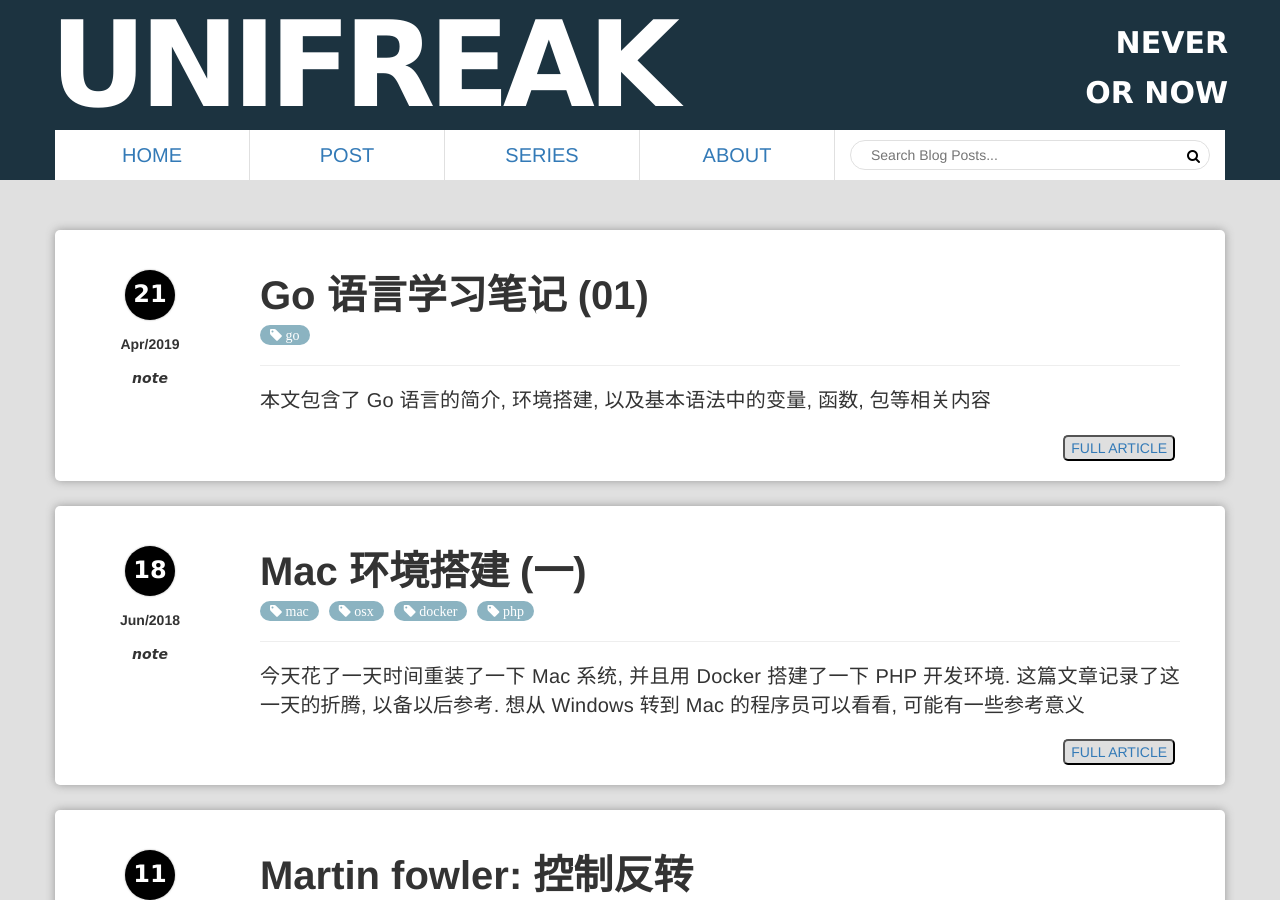
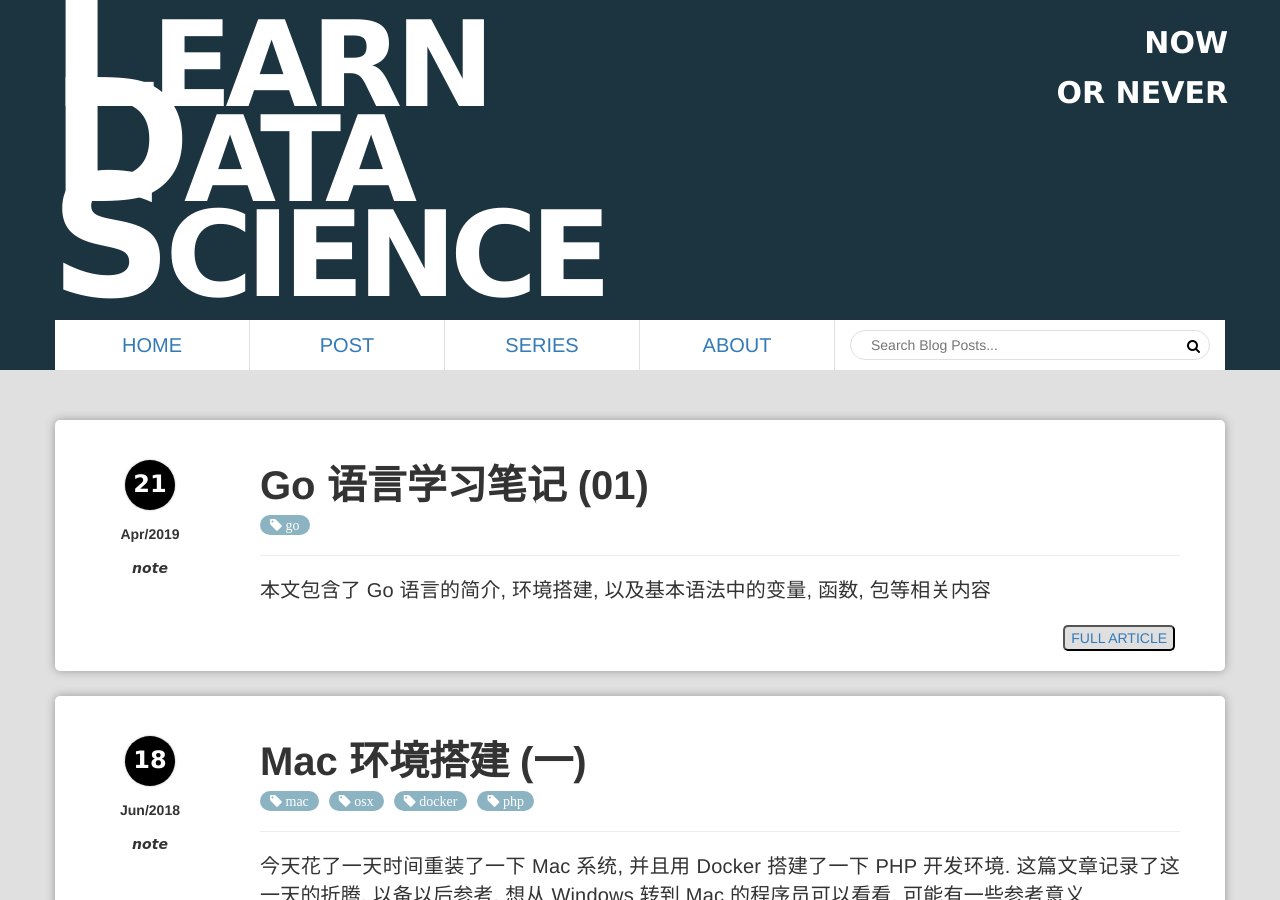
Before and after one commit to LearnDSML/blog, a Jekyll site: the page built from index.html, in a window 1280 px wide and 900 px high. Built offline with Jekyll 4.4.1, drawn with Linux system fonts in a browser that asks for light colours; the list of posts is cut into pages by our own code; some of the changed lines change nothing that is shown.

Commit message:
update title

```diff
--- a/_config.yml
+++ b/_config.yml
@@ -20,19 +20,19 @@ permalink: /:categories/:title
 excerpt_separator: "[-----]"
 
 url: # Required: replace this with your domain
-name: unifreak # Required: will be displayed on every page's header
+name: Learn Data Science # Required: will be displayed on every page's header
 title: FangHao's blog # Required: site's default title
 shout: # Required: **TWO** lines, will be displayed on page's header.
-  - NEVER
-  - OR NOW
-description: "Fanghao's personal blog, on IT tech, personal thoughts and other things..." # Required
+  - NOW
+  - OR NEVER
+description: "Shivam's personal blog, on Data Science, Machine Learning and AI..." # Required
 
 disqus:
   comments: true # Global toggle on/off disqus comment
-  shortname: unifreak # Required if you use disqus. Repalce with your disqus shortname here
+  shortname: learnDS # Required if you use disqus. Repalce with your disqus shortname here
 
 google_analytics:
-  id: "UA-154982899-1" # Required if you use google analytics. Replace with your tracking id here
+  id: "" # Required if you use google analytics. Replace with your tracking id here
 
 collections: # Define post series here
   book_review:
```
